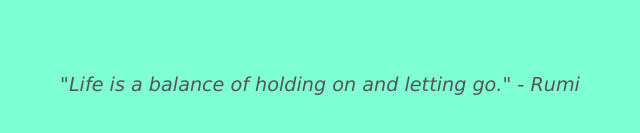
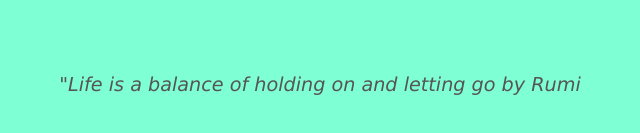
Before and after one commit to marjorie999/git-backup, a plain HTML site: page index.html in a window 1280 px wide. Shown: the part 829-962 px from the top of the page, 320-960 px from the left. Drawn offline with Linux system fonts and the light colour scheme.

Commit message:
Updated index.html

```diff
--- a/index.html
+++ b/index.html
@@ -108,7 +108,7 @@
             <div class="leaves"></div>
         </div>
 
-        <p class="quote">"Life is a balance of holding on and letting go." - Rumi</p>
+        <p class="quote">"Life is a balance of holding on and letting go by Rumi</p>
     </div>
 </body>
 </html>
```
